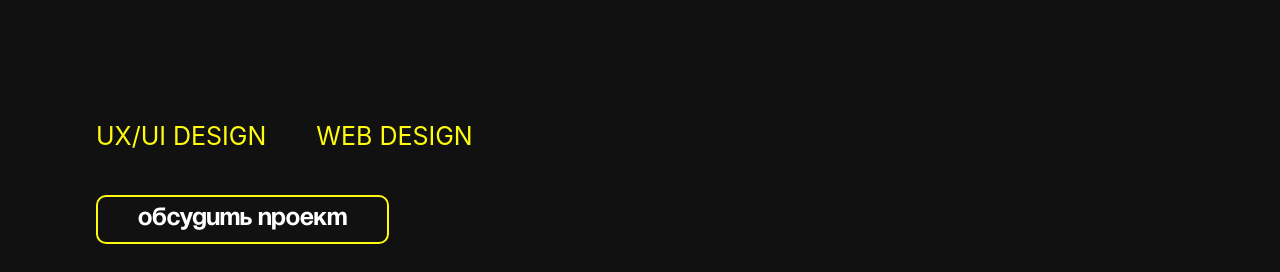
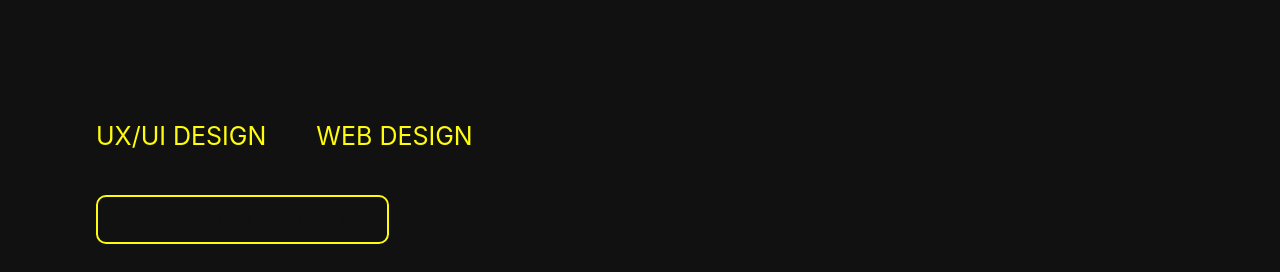
Before and after one commit to volkovasen/portfollio, a plain HTML site: page index.html in a window 1280 px wide. Shown: the part 528-800 px from the top of the page. Drawn offline with Linux system fonts and the light colour scheme.

Commit message:
Update style.css

```diff
--- a/css/style.css
+++ b/css/style.css
@@ -122,6 +122,7 @@ span {
     border: solid 2px var(--orange);
     padding: 10px 40px 12px 40px;
     border-radius: 10px;
+	color: var(--black);
     transition: ease 0.5s;
 }
 .button:hover {
```
